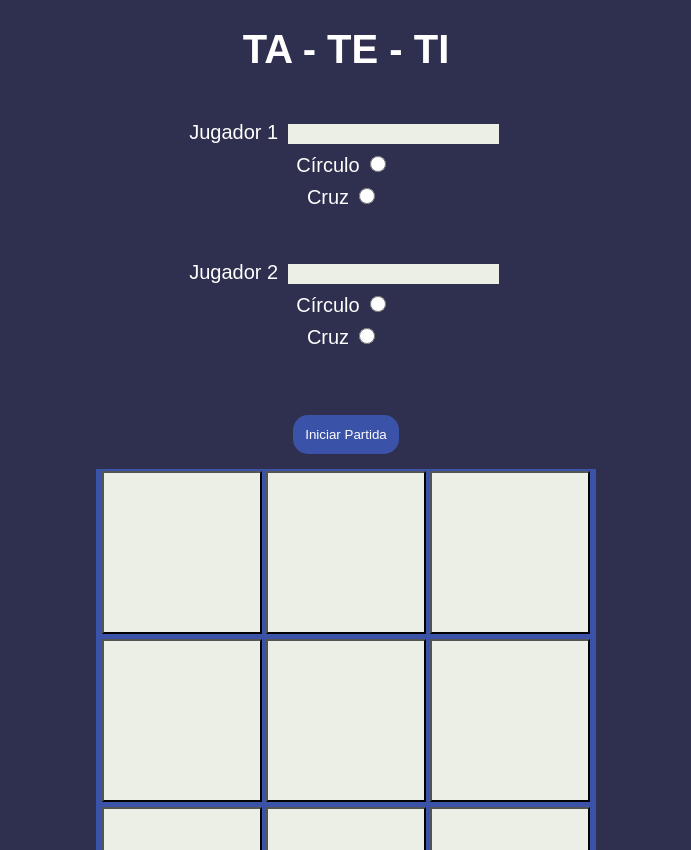
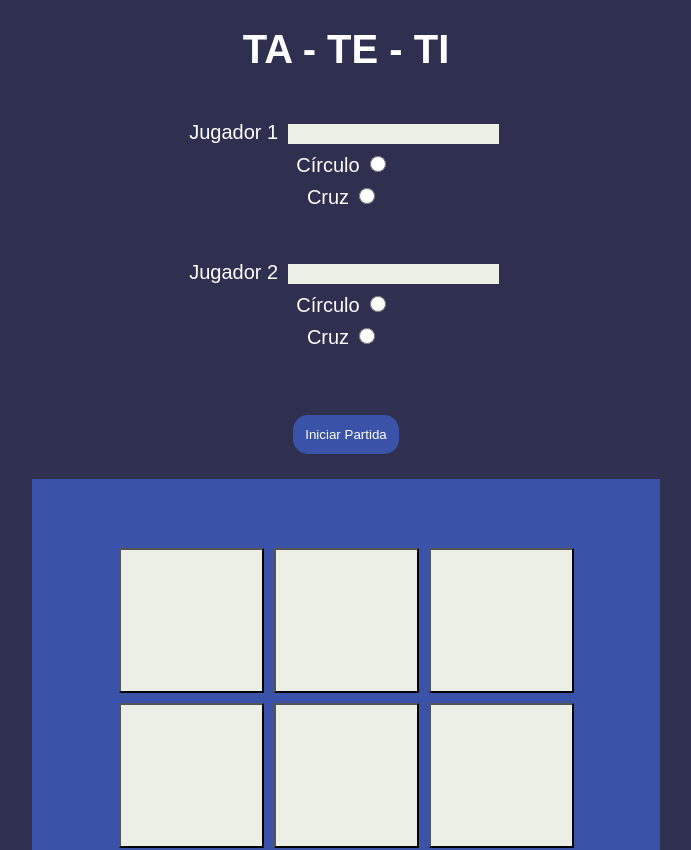
Before and after one commit to Lisandro-10/tateti-react, a React (Create React App) app: page / in a window 1280 px wide. Shown: the top 850 px of the page, without its empty margins (294-985 px from the left). Built offline with nearby package versions, Linux system fonts and the light colour scheme.

Commit message:
Avance insertFigure / Falta arreglar css

```diff
--- a/src/App.css
+++ b/src/App.css
@@ -53,33 +53,17 @@
   margin: 3rem auto;
 }
 
-.para {
-  margin: 0;
-  font-size: 0.7rem;
-}
-
 .board {
   background-color: #3a52a8;
   height: 500px;
   width: 500px;
   left: 50%;
-  margin: auto;
-}
-
-.cells {
-  display: inline-block;
-  background-color: #ecefe6;
-  cursor: pointer;
-  position: relative;
-  margin: 2px;
-  padding: 0;
-  width: 160px;
-  height: 163px;
+  margin: 10px auto;
+  padding: 5%;
 }
 
 .row {
   width: 100%;
-  margin: auto;
 }
 
 .btn-start {
@@ -109,3 +93,45 @@
   width: 16px;
   margin: 8px 10px;
 }
+
+/*** PARA STYLES ***/
+
+.para {
+  margin: 0;
+  font-size: 0.7rem;
+}
+
+.figure-para {
+  margin: 0;
+  padding: 1%;
+  font-size: 5rem;
+  font-family: sans-serif;
+  position: absolute;
+  top: 50%;
+  left: 50%;
+  transform: translate(-50%, -50%);
+}
+
+/*** CELLS ***/
+.cells {
+  display: inline-block;
+  background-color: #ecefe6;
+  cursor: pointer;
+  margin: 1%;
+  padding: 1%;
+  width: 145px;
+  height: 145px;
+  position: relative;
+}
+
+.cells:hover,
+.cells:active {
+  border-radius: 15px;
+  position: sticky;
+  text-decoration: overline;
+}
+
+.cells:link,
+.cells:visited {
+  pointer-events: none;
+}
--- a/src/Cell.tsx
+++ b/src/Cell.tsx
@@ -1,10 +1,18 @@
-export default function Cell() {
+import InsertFigureCell from "./logic/InsertFigureCell";
+
+export default function Cell(props: { id: string }) {
   const buttonHandler = (event: React.MouseEvent<HTMLButtonElement>) => {
     event.preventDefault();
 
     const button: HTMLButtonElement = event.currentTarget;
-    button.innerHTML = "";
+
+    //     const html = InsertFigureCell();
+
+    //     button.innerHTML = html;
+    button.textContent = InsertFigureCell();
   };
-
-  return <button className="cells" onClick={buttonHandler}></button>;
+  return (
+    <button className="cells" onClick={buttonHandler} id={props.id}></button>
+  );
+  //interesante esta forma de validar, aunque esta validando la varible y no la cell
 }
--- a/src/logic/InsertFigureCell.tsx
+++ b/src/logic/InsertFigureCell.tsx
@@ -1,3 +1,4 @@
 export default function InsertFigureCell() {
-  var cellElement = document.getElementById("1");
+  // "<p class='figure-para'>X</p>";
+  return "X";
 }
```
